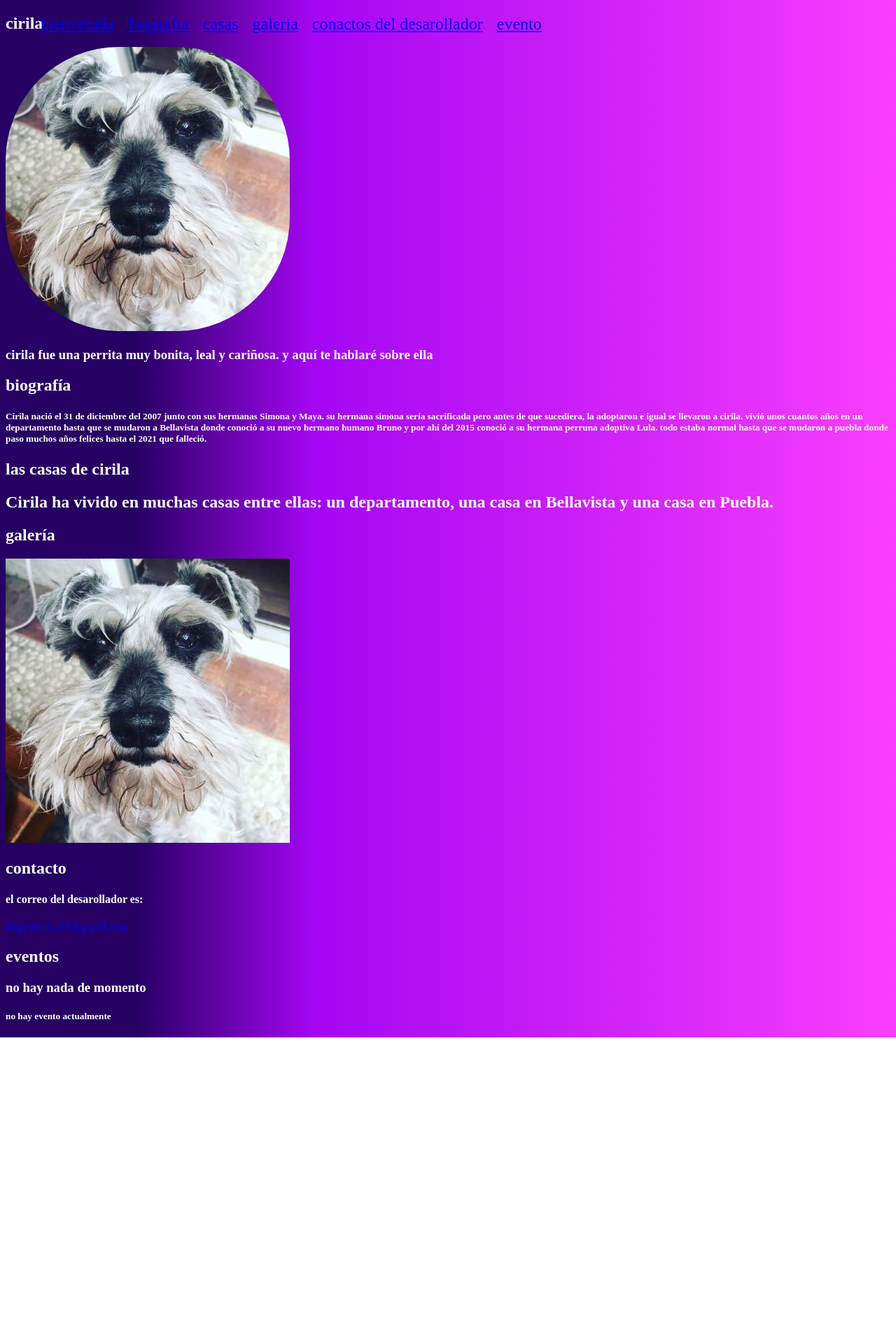
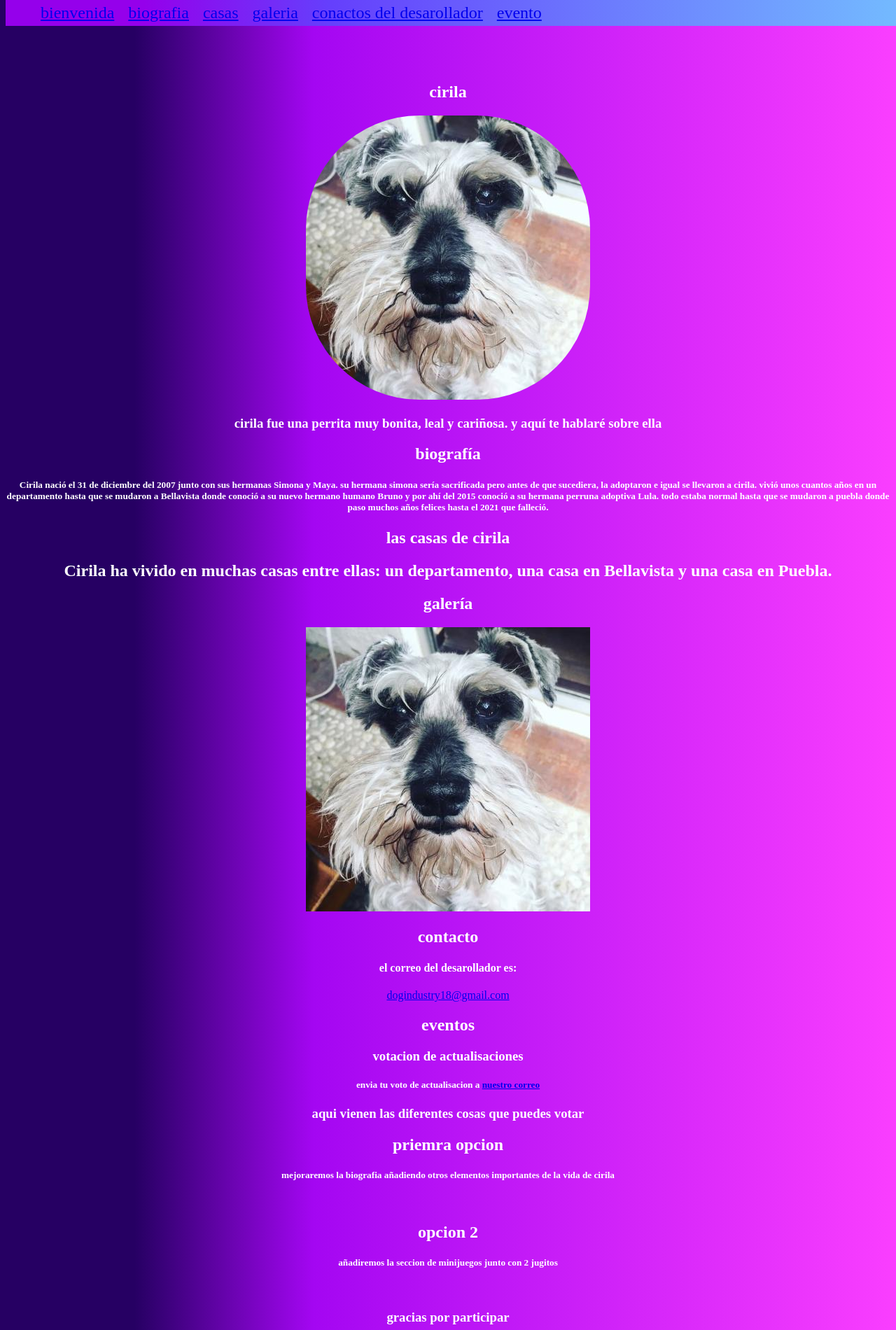
Before and after one commit to dog-industry/cirila, a plain HTML site: page index.html in a window 1280 px wide. Shown: the top 1900 px of the page at 70% size. Before the commit the page ends 1482 px from the top, so only its background shows below. Drawn offline with Linux system fonts and the light colour scheme.

Commit message:
votación 1

```diff
--- a/index.html
+++ b/index.html
@@ -17,6 +17,13 @@
         <li class="dog"><a href="#contacto">conactos del desarollador</a></li>
         <li class="dog"><a href="#eventos">evento</a></li>
     </ul>
+    <br>
+    <br>
+    <br>
+    <br>
+    <br>
+
+
     <section id="bienvenido">
         <h1 id="titulo">cirila</h1>
         <img src="cirila_la_bella.jpg" id="ciri">
@@ -41,8 +48,16 @@
     </section>
     <section id="eventos">
         <h1>eventos</h1>
-        <h3>no hay nada de momento</h3>
-        <h5>no hay evento actualmente</h5>
+        <h3>votacion de actualisaciones</h3>
+        <h5>envia tu voto  de actualisacion a <a href="malito:dogindustry18@gmail.com">nuestro correo</a></h5>
+        <h3>aqui vienen las diferentes cosas que puedes votar</h3>
+        <h2>priemra opcion</h2>
+        <h5>mejoraremos la biografia añadiendo otros elementos importantes de la vida de cirila</h5>
+        <br>
+        <h2>opcion 2</h2>
+        <h5>añadiremos la seccion de minijuegos junto con 2 jugitos</h5>
+        <br>
+        <h3>gracias por participar</h3>
     </section>
 </body>
 
--- a/style.css
+++ b/style.css
@@ -2,6 +2,7 @@ body {
     background: rgb(38, 0, 99);
     background: linear-gradient(90deg, rgba(38, 0, 99, 1) 15%, rgba(164, 6, 242, 1) 35%, rgba(250, 62, 255, 1) 100%);
     color: #ffffff;
+    text-align: center;
 }
 
 #ciri {
@@ -12,7 +13,11 @@ body {
     position: fixed;
     top: 0px;
     z-index: 1000;
-    text-align: center
+    text-align: center;
+background: rgb(149,0,235);
+background: linear-gradient(90deg, rgba(149,0,235,1) 15%, rgba(101,63,252,1) 35%, rgba(116,193,255,1) 100%);
+width: 100%;
+margin-top: 0px;
 }
 .dog {
     float: left;
@@ -23,3 +28,7 @@ body {
     padding-top: 5px;
     font-size: 24px
 }
+.dog:hover {
+    font-size: 25px;
+    text-decoration: underline;
+}
```
